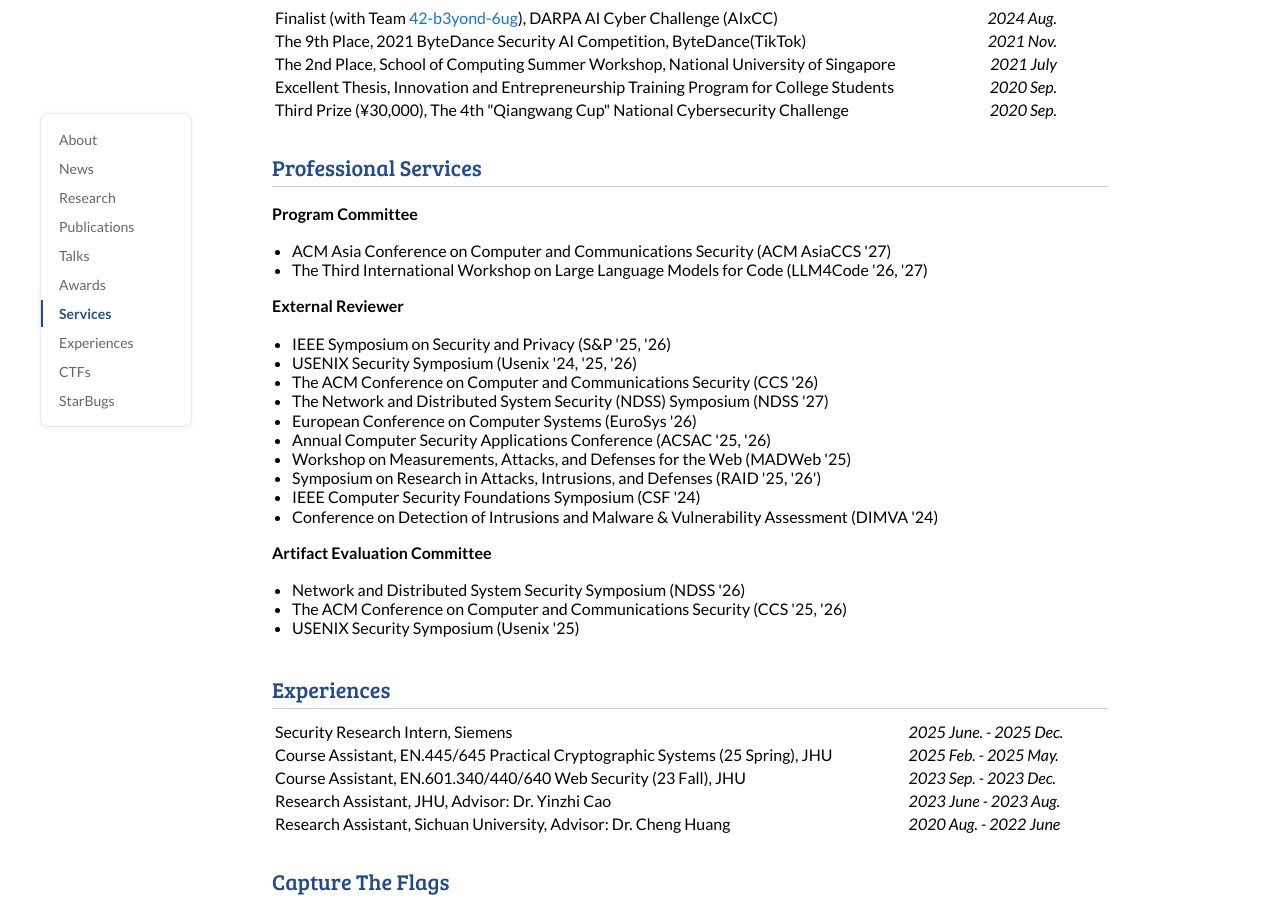
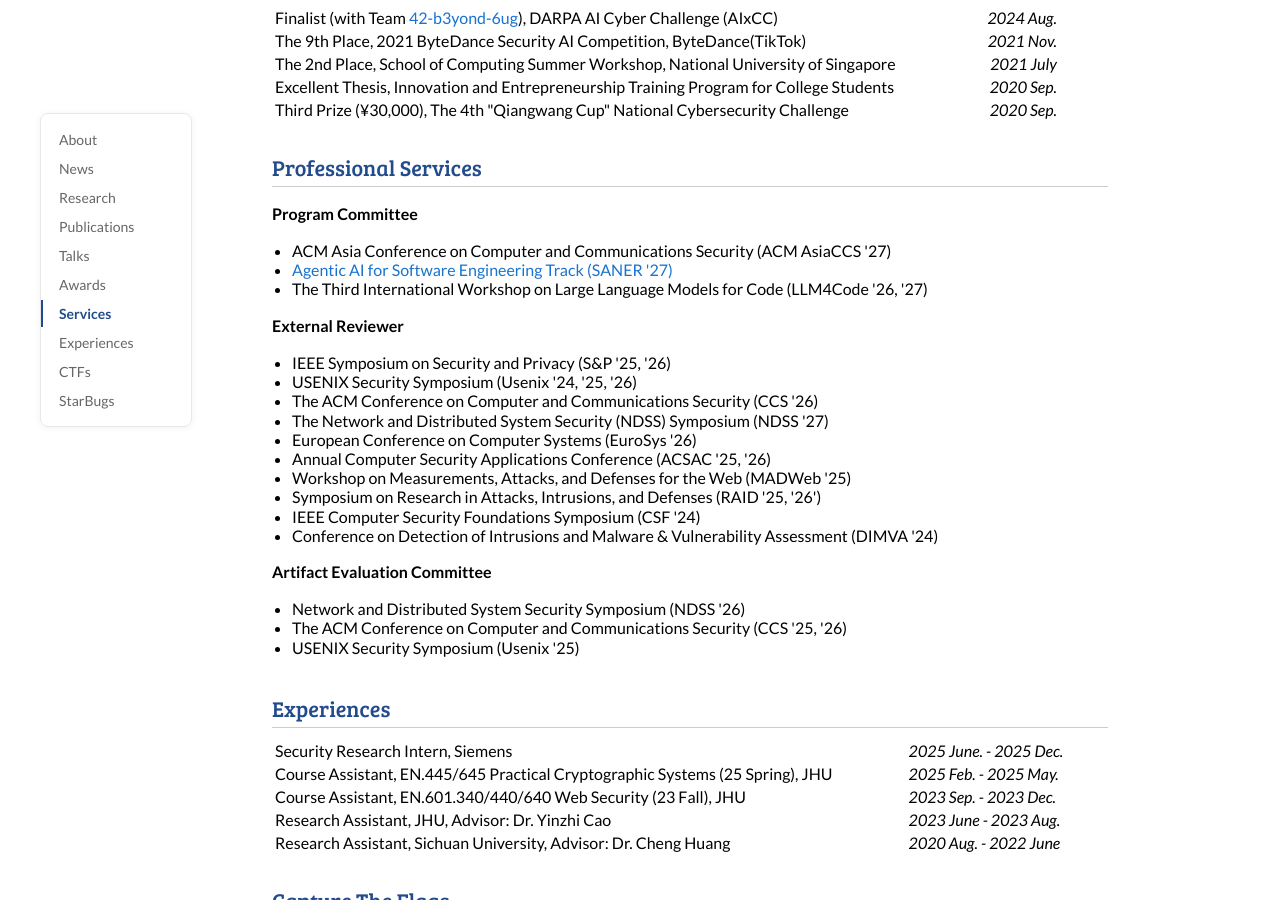
Before and after one commit to jackfromeast/jackfromeast.github.io, a Jekyll site: the page built from _posts/2026-09-17-Minnie.md, in a window 1280 px wide and 900 px high, scrolled down 3419 px. Built offline with Jekyll 4.4.1, drawn with Linux system fonts in a browser that asks for light colours; a style sheet for code colours, icons or effects is not loaded.

Commit message:
Add SANER 2027 Agentic AI4SE program committee service

```diff
--- a/_layouts/default.html
+++ b/_layouts/default.html
@@ -346,6 +346,7 @@
                 <p><strong>Program Committee</strong></p>
                 <ul style="margin-left: 0px;">
                   <li>ACM Asia Conference on Computer and Communications Security (ACM AsiaCCS '27)</li>
+                  <li><a href="https://conf.researchr.org/track/saner-2027/saner-2027-agentic-ai4se-track">Agentic AI for Software Engineering Track (SANER '27)</a></li>
                   <li>The Third International Workshop on Large Language Models for Code (LLM4Code '26, '27)</li>
                 </ul>
 
```
